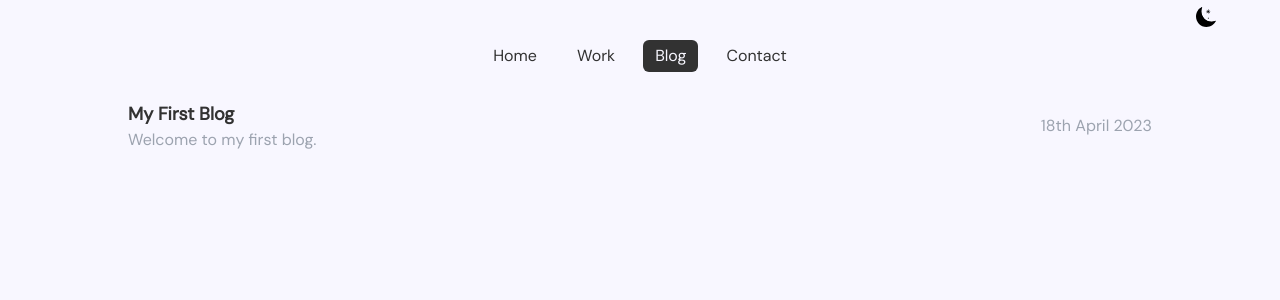
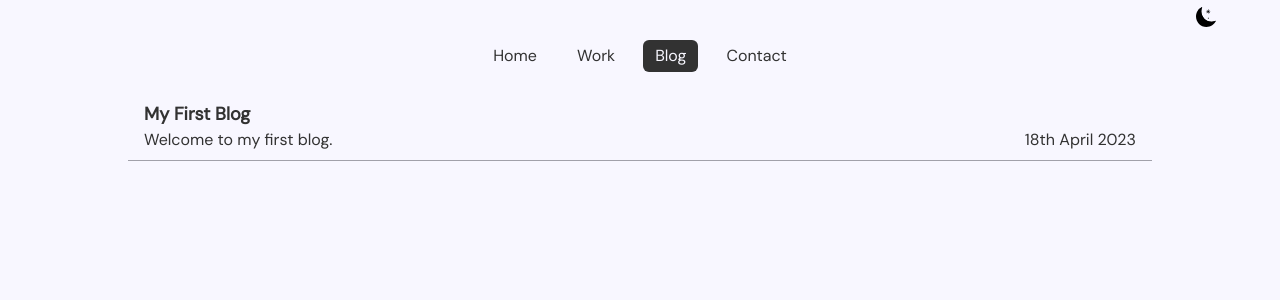
Before and after one commit to anargiris/Stylidis, a Next.js app: page /blog in a window 1280 px wide. Shown: the top 300 px of the page. Built offline with nearby package versions, Linux system fonts and the light colour scheme.

Commit message:
fix some styles

```diff
--- a/app/blog/page.js
+++ b/app/blog/page.js
@@ -21,12 +21,12 @@ const Blog = async () => {
       <div>
         {blogs.map((blog) => (
           <Link href={"/blog/" + blog.slug} passHref key={blog.slug}>
-            <div className="py-2 flex justify-between align-middle gap-2">
+            <div className="py-2 px-4 flex justify-between items-end gap-2 border-b border-zinc-400">
               <div>
                 <h3 className="text-lg font-bold">{blog.meta.title}</h3>
-                <p className="text-gray-400">{blog.meta.description}</p>
+                <p className="">{blog.meta.description}</p>
               </div>
-              <div className="my-auto text-gray-400">
+              <div className=" ">
                 <p>{blog.meta.date}</p>
               </div>
             </div>
--- a/components/Navbar.js
+++ b/components/Navbar.js
@@ -27,7 +27,7 @@ const Navbar = () => {
               </span>
               {isActive && (
                 <motion.div
-                  className="absolute bottom-0 left-0 h-full w-full mx-auto dark:bg-[#f8f7ff] bg-[#323232] rounded-md -z-10"
+                  className="absolute bottom-0 left-0 h-full w-full mx-auto dark:bg-[#f8f7ff] bg-[#323232] rounded-md -z-10 "
                   layoutId="navbar"
                   aria-hidden="true"
                   transition={{
```
